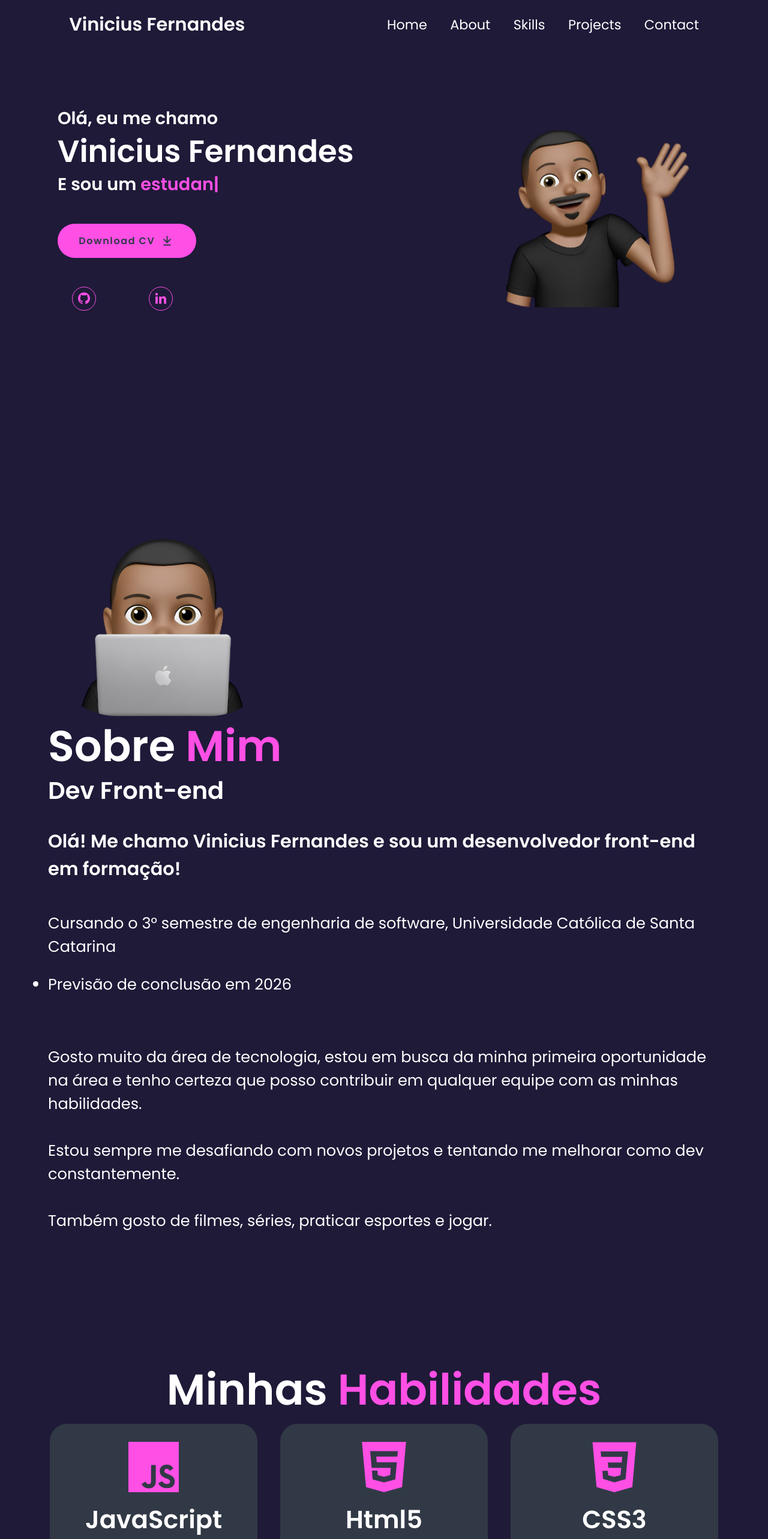
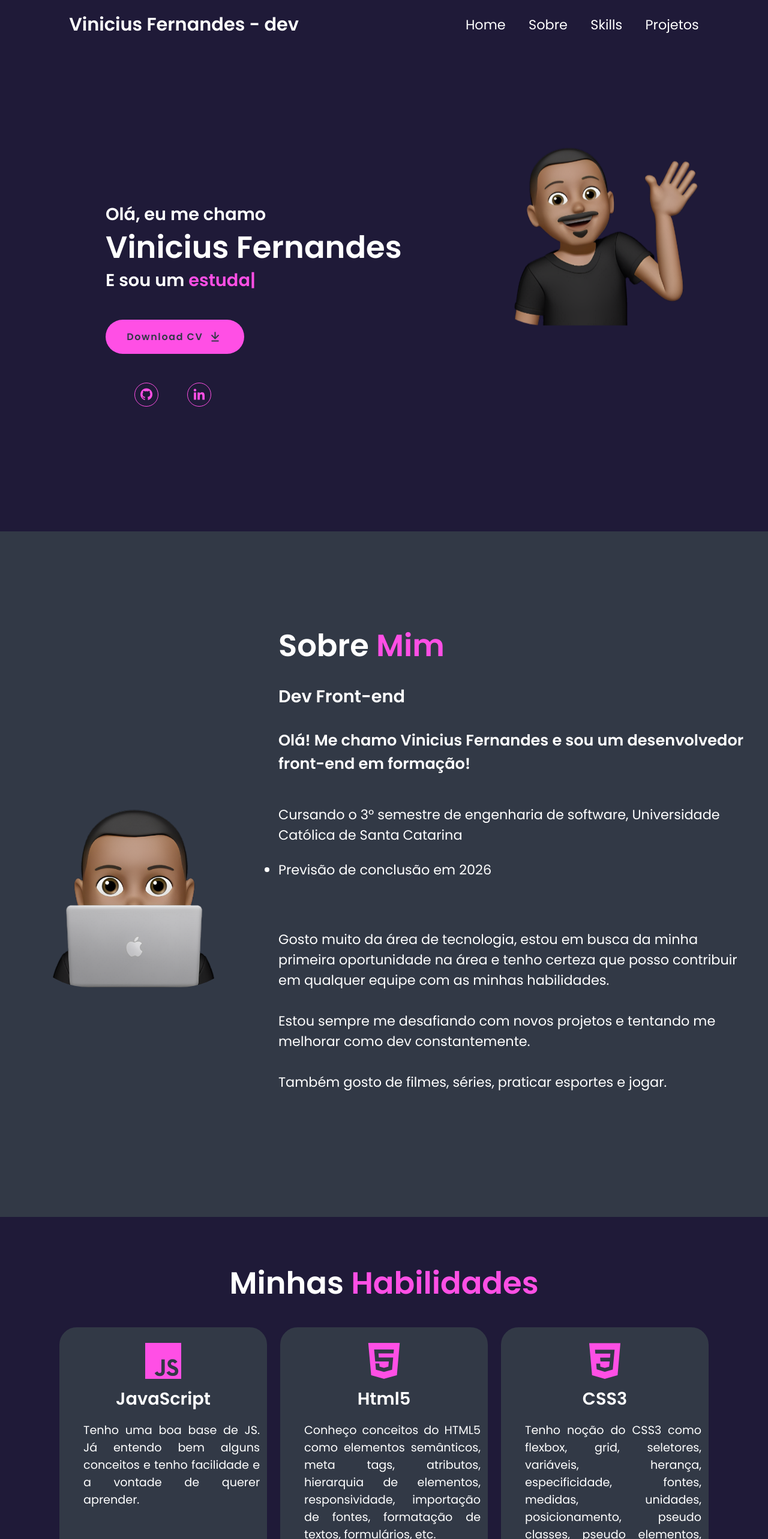
Before and after one commit to fxrnandes/portfolio, a React (Create React App) app: page / in a window 1280 px wide. Shown: the top 2566 px of the page at 60% size. Built offline with nearby package versions, Linux system fonts and the light colour scheme.

Commit message:
styles: app; fix:links

```diff
--- a/src/App.css
+++ b/src/App.css
@@ -53,11 +53,13 @@ header {
   display: flex;
   justify-content: space-between;
   align-items: flex-start; /* Alinha os itens ao topo */
-  padding: 11rem 2rem; /* Ajuste o padding conforme necessário */
+  padding: 13rem 2rem; /* Ajuste o padding conforme necessário */
 }
 
 .home-container {
   width: 80%; /* Ajusta a largura do container de texto */
+  padding-top: 8rem;
+  padding-left: 9rem;
 }
 
 .home-img {
@@ -90,7 +92,6 @@ header {
   font-size: 1.8rem;
   font-weight: 700;
   color: var(--text-color);
-  padding-left: 4rem;
 }
 
 .home-container h1 {
@@ -98,7 +99,6 @@ header {
   font-weight: 700;
   line-height: 1.3;
   color: var(--text-color);
-  padding-left: 4rem;
 }
 
 .home-container h3:nth-of-type(2) {
@@ -121,7 +121,7 @@ span {
   font-size: 1.5rem;
   color: var(--main-color);
   margin-top: 3rem;
-  margin-left: 5.5rem;
+  margin-left: 3rem;
 }
 
 .social-media a:hover {
@@ -143,7 +143,6 @@ span {
   letter-spacing: 0.1rem;
   font-weight: 600;
   transition: 0.5s ease;
-  margin-left: 4rem;
 }
 
 
@@ -156,14 +155,14 @@ span {
   margin-left: 0.5rem;
 }
 
-about {
+#about {
   display: flex;
   justify-content: space-between;
   align-items: center;
   gap: 3rem;
   background: var(--second-bg-color);
   min-height: 100%;
-  padding: 8rem 2rem;
+  padding: 10rem 2rem;
 }
 .about-img img {
   width: 30vw;
@@ -177,7 +176,7 @@ about {
 
 .heading {
   text-align: center;
-  font-size: 4.5rem;
+  font-size: 3.2rem;
   color: var(--text-color);
 }
 
@@ -187,44 +186,45 @@ about {
 }
 
 .about-container h3 {
-  font-size: 2.5rem;
+  font-size: 1.8rem;
   color: var(--text-color);
 }
 
 .about-container p {
-  font-size: 1.6rem;
+  font-size: 1.4rem;
   margin: 2rem 0 3rem;
   color: var(--text-color);
 }
 
 li {
-  font-size: 1.6rem;
+  font-size: 1.4rem;
   margin-top: -1.5rem;
   color: var(--text-color);
 }
 
 .about-container strong {
-  font-size: 1.9rem;
+  font-size: 1.6rem;
 }
 
-skills {
-  padding: 10rem 3rem;
+#skills {
+  padding: 10rem 6rem;
+  padding-top: 4.5rem;
 }
 
-.skills h2 {
-  margin-bottom: 5rem;
+.heading {
+  margin-bottom: 2rem;
 }
 
 .skills-container {
   display: grid;
   grid-template-columns: repeat(3, 1fr);
-  gap: 2rem;
+  gap: 1rem;
   color: var(--text-color);
 }
 
 .skills-container .skills-box {
   background: var(--second-bg-color);
-  padding: 1rem;
+  padding: 0rem;
   border-radius: 2rem;
   text-align: center;
   border: 0.2rem solid var(--bn-color);
@@ -237,28 +237,26 @@ skills {
 }
 
 .skills-box i {
-  font-size: 7rem;
+  padding-top: 1rem;
+  font-size: 5rem;
   color: var(--main-color);
 }
 
 .skills-box h3 {
-  font-size: 2.6rem;
+  font-size: 1.8rem;
 }
 
 .skills-box p {
-  font-size: 1.6rem;
-  margin: 1rem 3rem 3rem;
-  text-align: center;
+  font-size: 1.2rem;
+  margin: 1rem 2.5rem 2rem;
+  text-align: justify;
   width: 85%;
 }
 
-projects {
+#projects {
   background: var(--second-bg-color);
   min-height: 80vh;
-}
-
-.projects h2 {
-  margin-bottom: 4rem;
+  padding: 10rem 4rem;
 }
 
 .projects-container {
@@ -309,64 +307,70 @@ projects {
 }
 
 .projects-layer h3 {
-  font-size: 2rem;
+  font-size: 1.4rem;
   color: var(--text-color);
 }
 
 .projects-layer p {
-  font-size: 1.6rem;
-  margin: 0.3rem 0 1rem;
+  font-size: 1.1rem;
+  width: 100%;
   color: var(--text-color);
-  margin-top: 2rem;
+  margin-top: 1rem;
+  text-align: justify;
+}
+
+.projects-layer .a1,
+.projects-layer .a2 {
+  color: var(--bn-color);
+  text-decoration: none;
+  margin: 0 10px;
 }
 
 .projects-layer a {
-  display: inline-flex;
+  display: flex;
+  align-items: center;
   justify-content: center;
-  align-items: center;
-  width: 4rem;
-  height: 4rem;
+  width: 40px;
+  height: 40px;
   background: var(--text-color);
   border-radius: 50%;
+  transition: transform 0.3s;
 }
 
-.a1 {
-  margin-left: -8rem;
-  margin-top: 4rem;
-}
-
-.a2 {
-  margin-left: 6rem;
-  margin-top: -4rem;
+.projects-layer a:hover {
+  transform: scale(1.1);
 }
 
 .projects-layer a i {
-  font-size: 2rem;
-  color: var(--second-bg-color);
+  font-size: 1.5rem;
 }
 
-section {
-  padding: 80px;
+.projects-layer .links {
+  display: flex;
+  justify-content: space-between;
+  margin-top: 20px;
 }
 
 footer {
   display: flex;
   flex-direction: column;
   align-items: center;
-  padding: 2rem 9%;
-  margin: 1rem;
+  padding: 1rem;
   background-color: var(--bn-color);
   color: var(--text-color);
 }
 
-.footer .social-media {
-  margin: 1.5rem;
+footer .social-media {
+  display: flex;
+  justify-content: center;
+  align-items: center;
+  margin: -2rem 3rem 1rem 0rem;
 }
 
-.footer h2 {
-  font-size: 2rem;
+footer h2 {
+  font-size: 1.5rem;
 }
 
-.footer p {
-  font-size: 1.5rem;
+footer p {
+  font-size: 1rem;
 }
--- a/src/components/footer.js
+++ b/src/components/footer.js
@@ -7,11 +7,15 @@ const Footer = () => {
   return (
     <footer>
       <h2>Entre em contato</h2>
-    <div className="social-media">
-      <a href="https://github.com/fxrnandes" target="_blank" rel="noopener noreferrer"><i class='bx bxl-github'></i></a>
-      <a href="https://www.linkedin.com/in/vinicius-fernandes-carvalho-10594626b/" target="_blank" rel="noopener noreferrer"><i class='bx bxl-linkedin'></i></a>
-    </div>
-    <p> Copyright &copy; 2024, Vinicius Fernandes Carvalho | all rights Reserved.</p>
+      <div className="social-media">
+        <a href="https://github.com/fxrnandes" target="_blank" rel="noopener noreferrer">
+          <i className='bx bxl-github'></i>
+        </a>
+        <a href="https://www.linkedin.com/in/fernandes-vini/" target="_blank" rel="noopener noreferrer">
+          <i className='bx bxl-linkedin'></i>
+        </a>
+      </div>
+      <p> Copyright &copy; 2024, Vinicius Fernandes Carvalho | All rights reserved.</p>
     </footer>
   );
 };
--- a/src/components/header.js
+++ b/src/components/header.js
@@ -6,13 +6,12 @@ import '../styles/reset.css';
 const Header = () => {
   return (
     <header>
-      <div className="logo">Vinicius Fernandes</div>
+      <div className="logo">Vinicius Fernandes - dev</div>
       <nav className="navbar">
         <a href="#home">Home</a>
-        <a href="#about">About</a>
+        <a href="#about">Sobre</a>
         <a href="#skills">Skills</a>
-        <a href="#projects">Projects</a>
-        <a href="#contact">Contact</a>
+        <a href="#projects">Projetos</a>
       </nav>
       <div id="menu-icon" className="bx bx-menu"></div>
     </header>
--- a/src/components/projects.js
+++ b/src/components/projects.js
@@ -17,13 +17,12 @@ const Projects = () => {
         <img src={projetoPacImg} alt="Projeto PAC" />
           <div className="projects-layer">
             <h3>Projeto voluntário</h3>
-            <p>Landing page de uma organização sem fins lucrativos feita para um projeto de faculdade, fui o responsável pelo front-end com HTML, CSS e JavaScript puros.</p>
-            <a className="a1" href="https://project-pac.vercel.app/" target="_blank" rel="noopener noreferrer">
-              <i className='bx bx-link-external'></i>
-            </a>
-            <a className="a2" href="https://github.com/fxrnandes/project-pac" target="_blank" rel="noopener noreferrer">
+            <p>Landing page de uma ONG feita para um projeto de faculdade, onde fui o responsável pelo front-end com HTML, CSS e JS puros.</p>
+            <div className="links">
+              <a className="a2" href="https://github.com/GabrielWendorff/projectPAC" target="_blank" rel="noopener noreferrer">
                 <i className='bx bxl-github'></i>
               </a>
+            </div>
           </div>
         </div>
 
@@ -31,13 +30,15 @@ const Projects = () => {
         <img src={projetoRoboticaImg} alt="Projeto Robótica" />
           <div className="projects-layer">
             <h3>Projeto robótica</h3>
-            <p>Projeto de site para uma matéria da faculdade onde é explicado sobre a robótica e programação de um robô seguidor de linha, feito com HTML, CSS e JavaScript puros.</p>
+            <p>Projeto de site feito para uma matéria da faculdade sobre o tema de robótica e programação de um robô seguidor de linha, feito com HTML, CSS e JS puros.</p>
+            <div className="links">
               <a className="a1" href="https://site-pac.netlify.app/circ" target="_blank" rel="noopener noreferrer">
                 <i className='bx bx-link-external'></i>
               </a>
               <a className="a2" href="https://github.com/fxrnandes/site-PAC" target="_blank" rel="noopener noreferrer">
                 <i className='bx bxl-github'></i>
               </a>
+            </div>
           </div>
         </div>
 
--- a/src/components/skills.js
+++ b/src/components/skills.js
@@ -12,7 +12,7 @@ const Skills = () => {
   <div className="skills-box">
     <i className='bx bxl-javascript'></i>
     <h3>JavaScript</h3>
-    <p>Tenho uma boa base do JS. Já entendo bem alguns conceitos e tenho facilidade e vontade em aprender.</p>
+    <p>Tenho uma boa base de JS. Já entendo bem alguns conceitos e tenho facilidade e a vontade de querer aprender.</p>
   </div>
 
   <div className="skills-box">
@@ -26,14 +26,14 @@ const Skills = () => {
     <i className='bx bxl-css3'></i>
     <h3>CSS3</h3>
     <p> Tenho noção do CSS3 como flexbox, grid, seletores, variáveis, herança, especificidade, fontes, medidas,
-      unidades, posicionamento, pseudo classes, pseudo elementos, estilos de texto, media queries, entre outros.
+      unidades, posicionamento, pseudo classes, pseudo elementos, estilos de texto, media queries, animações, entre outros.
     </p>
   </div>
 
   <div className="skills-box">
     <i className='bx bxl-react'></i>
     <h3>React JS</h3>
-    <p>Possuo algum conhecimento em Vue e atualmente tentando me especializar no framework.</p>
+    <p>Possuo algum conhecimento em ReactJS e atualmente tentando me especializar nesse framework, já que é uma viso me tornar um dev front-end.</p>
   </div>
 
   <div className="skills-box">
--- a/src/styles/var.css
+++ b/src/styles/var.css
@@ -2,6 +2,5 @@
     --bn-color: #1F1A38;
     --second-bg-color: #323946;
     --text-color: #fff;
-    --border-sobre-min: #c4c8c5;
     --main-color: #ff4fe5;
   }
```
Lines whose indentation alone changed are shown as unchanged.
